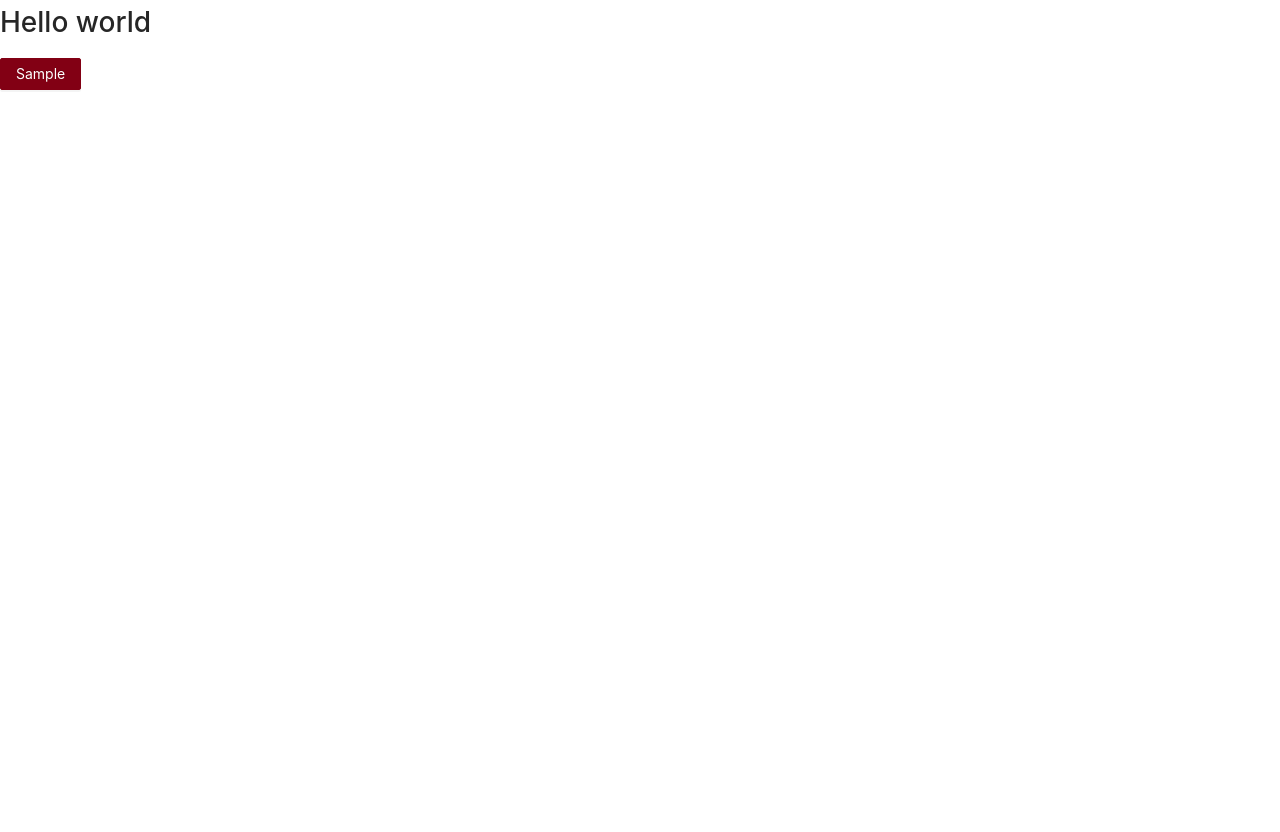
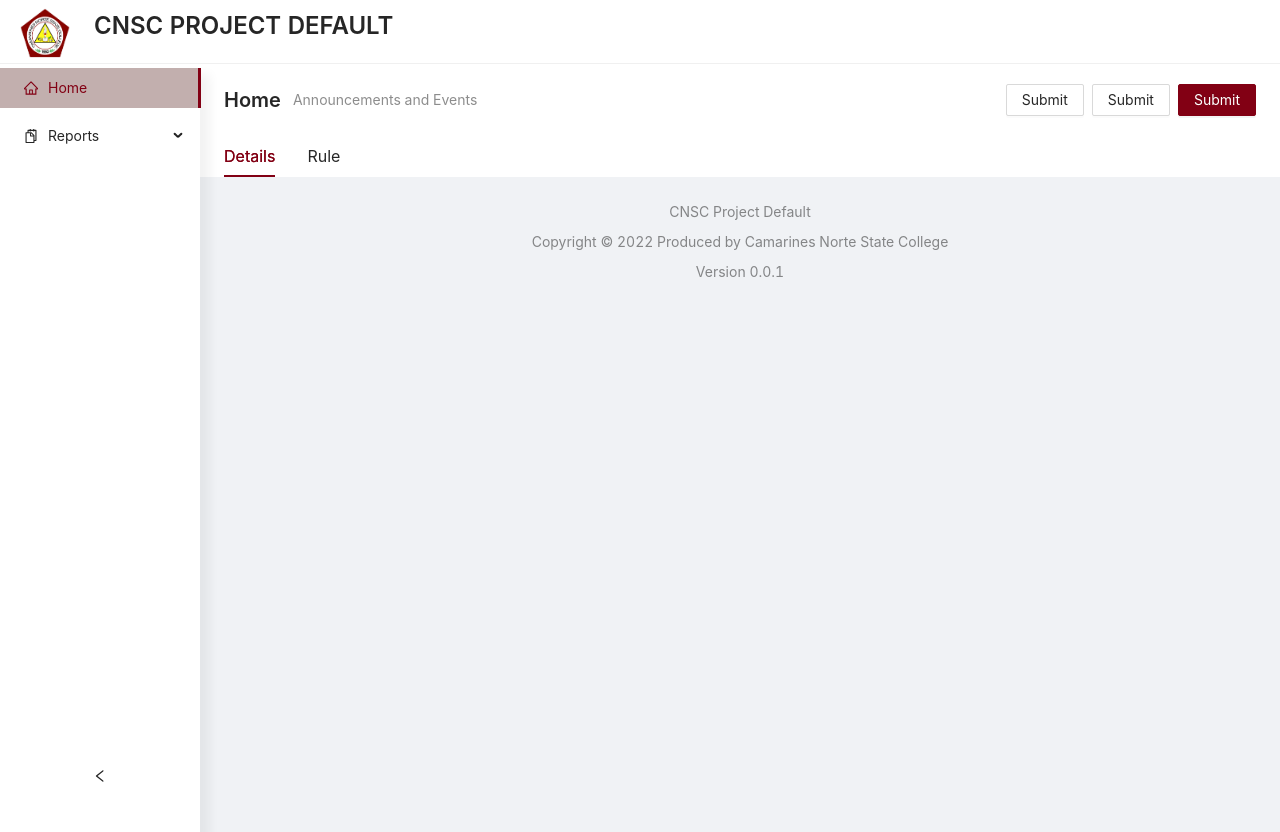
Before and after one commit to ruuuyin/cnsc-project-default, a React (Create React App) app: page / in a window 1280 px wide. Before the commit the page ends 800 px from the top, so only its background shows below. Built offline with nearby package versions, Linux system fonts and the light colour scheme.

Commit message:
adding base layout

```diff
--- a/src/App.js
+++ b/src/App.js
@@ -1,14 +1,13 @@
 import React from "react";
 import { QueryClient, QueryClientProvider } from "react-query";
 import "./App.less";
-import { Button } from "antd";
+import GlobalRoute from "./ui/route/GlobalRoute";
 
 const queryClient = new QueryClient();
 
 const App = () => (
   <QueryClientProvider client={queryClient}>
-    <h1>Hello world</h1>
-    <Button type="primary">Sample</Button>
+    <GlobalRoute />
   </QueryClientProvider>
 );
 
--- a/src/App.less
+++ b/src/App.less
@@ -1,2 +1,30 @@
 @import "~antd/lib/style/themes/default.less";
 @import "~antd/dist/antd.less";
+
+body {
+  background-color: #d9d9d9;
+}
+
+.ant-layout-header {
+  background-color: #fff;
+  z-index: 30;
+  padding: 0 20px;
+  border-bottom: 1px solid #f0f0f0;
+}
+
+.ant-layout-sider {
+  box-shadow: 10px 10px 10px rgba(0, 0, 0, 0.05);
+  z-index: 29;
+}
+
+.ant-layout-content {
+  min-height: 50vh;
+}
+
+.ant-layout-footer {
+  text-align: center;
+}
+
+.ant-page-header {
+  background-color: #fff;
+}
--- a/src/data/static/config.js
+++ b/src/data/static/config.js
@@ -1,6 +1,9 @@
 //All global variable will be defined here
 //=========================================================================================================================================================================================================================================================================================//
 const APP_CONFIG = {
+  //Application Owner
+  applicationOwner: "Camarines Norte State College",
+
   //Application Title
   applicationName: "CNSC Project Default",
 
--- /dev/null
+++ b/src/data/static/navigation.js
@@ -0,0 +1,33 @@
+import { HomeOutlined, SnippetsOutlined } from "@ant-design/icons/lib/icons";
+
+const navigations = [
+  {
+    id: 1,
+    uKey: "home", //unique readable key
+    name: "Home",
+    basePath: "/home",
+    icon: <HomeOutlined />,
+  },
+
+  {
+    id: 2,
+    uKey: "report", //unique readable key
+    name: "Reports",
+    basePath: null, // If the primary menu has submenu, then the basePath must be null
+    icon: <SnippetsOutlined />,
+
+    //submenu
+    sub: [
+      {
+        id: 3,
+        uKey: "report-student", //unique readable key
+        name: "Student",
+        basePath: "/report/student",
+      },
+    ],
+  },
+
+  //Add more navigations here
+];
+
+export default navigations;
--- /dev/null
+++ b/src/ui/component/footer/CustomFooter.jsx
@@ -0,0 +1,22 @@
+import React from "react";
+import { Layout, Space, Typography } from "antd";
+import APP_CONFIG from "../../../data/static/config";
+
+const CustomFooter = () => {
+  return (
+    <Layout.Footer>
+      <Space direction="vertical">
+        <Typography.Text type="secondary">
+          {APP_CONFIG.applicationName}
+        </Typography.Text>
+        <Typography.Text type="secondary">
+          Copyright &copy; {new Date().getFullYear()} Produced by{" "}
+          {APP_CONFIG.applicationOwner}
+        </Typography.Text>
+        <Typography.Text type="secondary">{`Version ${APP_CONFIG.version}`}</Typography.Text>
+      </Space>
+    </Layout.Footer>
+  );
+};
+
+export default CustomFooter;
--- /dev/null
+++ b/src/ui/component/header/CustomHeader.jsx
@@ -0,0 +1,23 @@
+import { Affix, Col, Layout, Row, Space, Typography } from "antd";
+import React from "react";
+import Logo from "../logo/Logo";
+import APP_CONFIG from "../../../data/static/config";
+
+const CustomHeader = () => {
+  return (
+    <Affix offsetTop={0}>
+      <Layout.Header>
+        <Row justify="space-between">
+          <Space size="large">
+            <Logo.Md />
+            <Typography.Title level={3}>
+              {APP_CONFIG.applicationName.toUpperCase()}
+            </Typography.Title>
+          </Space>
+        </Row>
+      </Layout.Header>
+    </Affix>
+  );
+};
+
+export default CustomHeader;
--- /dev/null
+++ b/src/ui/component/logo/Logo.jsx
@@ -0,0 +1,33 @@
+import React from "react";
+import CNSCLogo from "../../../assets/cnsc-logo.png";
+
+const Medium = () => {
+  return (
+    <img
+      src={CNSCLogo}
+      alt=""
+      width="50px"
+      height="50px"
+      style={{ margin: 0 }}
+    />
+  );
+};
+
+const Large = () => {
+  return (
+    <img
+      src={CNSCLogo}
+      alt=""
+      width="150px"
+      height="150px"
+      style={{ margin: 0 }}
+    />
+  );
+};
+
+const Logo = {
+  Md: Medium,
+  Lg: Large,
+};
+
+export default Logo;
--- /dev/null
+++ b/src/ui/component/sider/CustomSider.jsx
@@ -0,0 +1,41 @@
+import React from "react";
+import { Affix, Layout, Menu } from "antd";
+import navigations from "../../../data/static/navigation";
+
+const CustomSider = () => {
+  return (
+    <Affix offsetTop={64}>
+      <Layout.Sider collapsible theme="light">
+        <Menu
+          mode="inline"
+          defaultSelectedKeys={[navigations[0].uKey]}
+          style={{ height: "90vh", borderRight: 0 }}
+        >
+          {navigations.map((navigation, index) => {
+            if (navigation.basePath === null) {
+              return (
+                <Menu.SubMenu
+                  key={navigation.uKey}
+                  title={navigation.name}
+                  icon={navigation.icon}
+                >
+                  {navigation.sub.map((child, index) => {
+                    return <Menu.Item key={child.uKey}>{child.name}</Menu.Item>;
+                  })}
+                </Menu.SubMenu>
+              );
+            } else {
+              return (
+                <Menu.Item key={navigation.uKey} icon={navigation.icon}>
+                  {navigation.name}
+                </Menu.Item>
+              );
+            }
+          })}
+        </Menu>
+      </Layout.Sider>
+    </Affix>
+  );
+};
+
+export default CustomSider;
--- /dev/null
+++ b/src/ui/page/_base/AdminLayout.jsx
@@ -0,0 +1,36 @@
+import { Button, Layout, PageHeader, Tabs } from "antd";
+import React from "react";
+import CustomFooter from "../../component/footer/CustomFooter";
+import CustomHeader from "../../component/header/CustomHeader";
+import CustomSider from "../../component/sider/CustomSider";
+
+const AdminLayout = () => {
+  return (
+    <Layout>
+      <CustomHeader />
+      <Layout>
+        <CustomSider />
+        <Layout.Content>
+          <PageHeader
+            title="Home"
+            subTitle="Announcements and Events"
+            extra={[
+              <Button>Submit</Button>,
+              <Button>Submit</Button>,
+              <Button type="primary">Submit</Button>,
+            ]}
+            footer={
+              <Tabs defaultActiveKey="1">
+                <Tabs.TabPane tab="Details" key="1" />
+                <Tabs.TabPane tab="Rule" key="2" />
+              </Tabs>
+            }
+          />
+          <CustomFooter />
+        </Layout.Content>
+      </Layout>
+    </Layout>
+  );
+};
+
+export default AdminLayout;
--- /dev/null
+++ b/src/ui/route/GlobalRoute.jsx
@@ -0,0 +1,16 @@
+import React from "react";
+import { BrowserRouter, Route, Routes } from "react-router-dom";
+import AdminLayout from "../page/_base/AdminLayout";
+
+//This will serve as the base router for all pages
+const GlobalRoute = () => {
+  return (
+    <BrowserRouter>
+      <Routes>
+        <Route path="/" element={<AdminLayout />} />
+      </Routes>
+    </BrowserRouter>
+  );
+};
+
+export default GlobalRoute;
```
Also changed, not shown: src/ui/page/_base/PlainLayout.jsx (added, +7 -0 lines).
